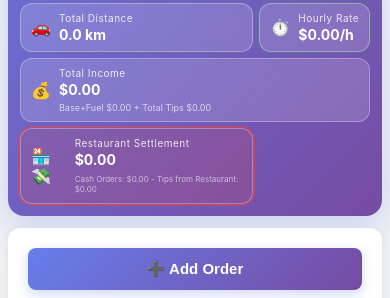
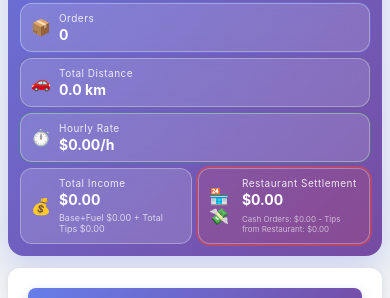
Before and after one commit to jianglei919/Trip_Wage, a React (Create React App) app in the folder client/: page /tripwage in a window 390 px wide. Shown: the part 367-665 px from the top of the page. Built offline with nearby package versions, Linux system fonts and the light colour scheme; no server answers; sample sign-in values are in the browser's storage; the HTML template or start-up script is replaced by a standard one.

Commit message:
style(client): mobile metrics-duo two-up layout with equal sizing\n\n- Show Total Income + Restaurant Settlement side-by-side on ≤480px\n- Ensure equal widths and heights for the two cards\n- Keep other metrics single-column for readability

```diff
--- a/client/src/pages/TripWage.css
+++ b/client/src/pages/TripWage.css
@@ -66,6 +66,23 @@
   display: grid;
   grid-template-columns: repeat(auto-fit, minmax(160px, 1fr));
   gap: 12px;
+}
+
+/* 双卡容器：桌面端不破坏原有网格，移动端两列显示 */
+@media (min-width: 481px) {
+  .metrics-duo { display: contents; }
+}
+@media (max-width: 480px) {
+  .metrics-duo {
+    display: grid;
+    grid-template-columns: 1fr 1fr;
+    gap: 6px;
+    align-items: stretch;
+  }
+
+  /* 覆盖桌面端的跨列规则，确保两张卡片并排宽度一致 */
+  .metrics-duo .metric-income { grid-column: auto; }
+  .metrics-duo .metric-card { height: 100%; box-sizing: border-box; }
 }
 
 .metric-card {
--- a/client/src/pages/TripWage.js
+++ b/client/src/pages/TripWage.js
@@ -441,6 +441,7 @@ const TripWage = () => {
                 </div>
               </div>
             ))}
+            <div className="metrics-duo">
               <div className="metric-card metric-income">
                 <div className="metric-icon">💰</div>
                 <div className="metric-info">
@@ -458,6 +459,7 @@ const TripWage = () => {
                   </div>
                   <div className="metric-detail">
                     {t('tripWage.cashOrders')}: ${summary.cashOrderValue.toFixed(2)} - {t('tripWage.tipsFromRestaurant')}: ${summary.nonCashTips.toFixed(2)}
+                  </div>
                 </div>
               </div>
             </div>
```
Lines whose indentation alone changed are shown as unchanged.
